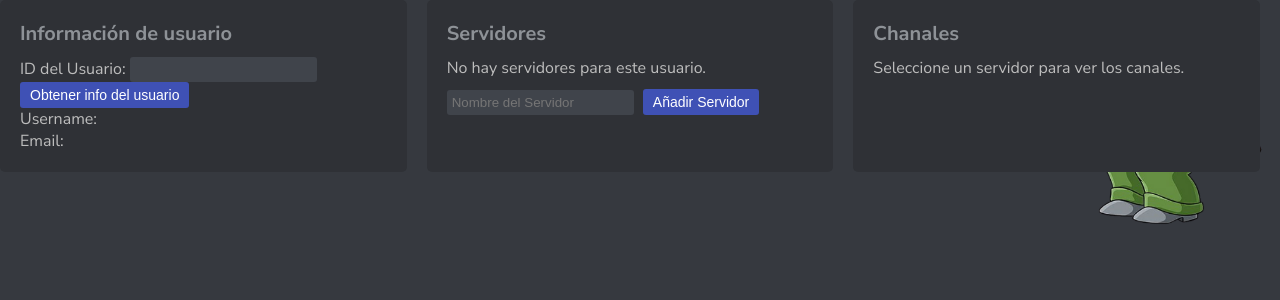
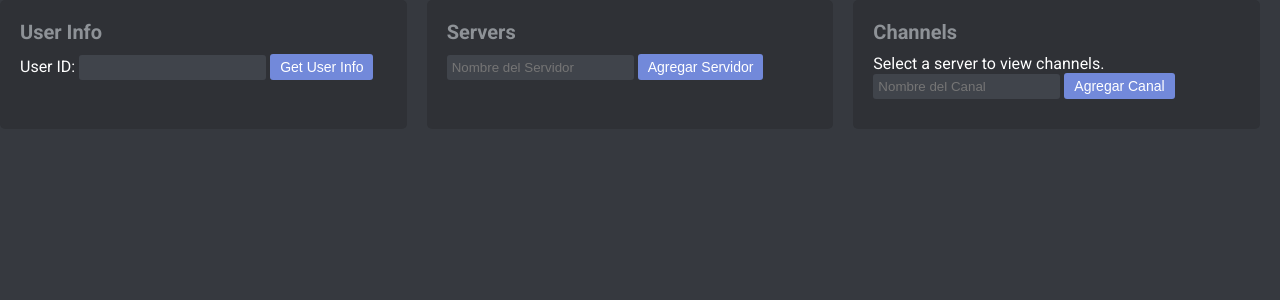
Before and after one commit to pablodamianr1983/tif_pinpals, a Python web app: template app/templates/front_pinpals-master/templates/servidores del usuario.html in a window 1280 px wide. Shown: the top 300 px of the page. Run offline with Jinja, Linux system fonts and the light colour scheme; the template is opened without the code that fills it, so the values that code supplies are empty.

Commit message:
Update servidores del usuario.html
update

```diff
--- a/app/templates/front_pinpals-master/templates/servidores del usuario.html
+++ b/app/templates/front_pinpals-master/templates/servidores del usuario.html
@@ -1,33 +1,28 @@
+
 <!DOCTYPE html>
 <html lang="en">
-<head>
-    <meta charset="UTF-8">
-    <meta name="viewport" content="width=device-width, initial-scale=1.0">
 
 <head>
     <meta charset="UTF-8">
     <meta name="viewport" content="width=device-width, initial-scale=1.0">
-    <link rel="preconnect" href="https://fonts.googleapis.com">
-    <link rel="preconnect" href="https://fonts.gstatic.com" crossorigin>
-    <link href="https://fonts.googleapis.com/css2?family=Nunito+Sans:ital,wght@0,200;0,300;0,400;0,500;0,600;0,700;0,800;0,900;0,1000;1,200;1,300;1,400;1,500;1,600;1,700;1,800;1,900;1,1000&display=swap" rel="stylesheet">
-    <title>Info de usuario</title>
+    <title>User Information</title>
+    <link href="https://fonts.googleapis.com/css2?family=Roboto:wght@400;700&display=swap" rel="stylesheet">
     <style>
+        /* Reset some default styling */
         body, h2, p {
             margin: 0;
             padding: 0;
+        }
 
+        img.profile-picture {
+            border-radius: 50%;  /* Esto hará que la imagen sea redonda */
+            border: 3px solid white; /* Opcional: añade un borde alrededor de la imagen */
         }
 
         body {
-            font-family: 'Nunito Sans', sans-serif;
-            background: url(../images/moleman.png);
+            font-family: 'Roboto', sans-serif;
             background-color: #36393f;
-            color: #BDBDBD;
-            background-position: right bottom;
-            background-size: 20%;
-            background-position: right;
-            background-repeat: no-repeat;
-
+            color: white;
         }
 
         h2 {
@@ -41,22 +36,23 @@
             padding: 5px 10px;
             border: none;
             border-radius: 3px;
-            background-color: #3F51B5;
+            background-color: #7289da;
             color: white;
             font-size: 14px;
         }
 
         button:hover {
-            background-color: #303F9F;
+            background-color: #677bc4;
         }
 
-        input[type="number"], input[type="text"] {
+        input[type="text"],
+        input[type="number"] {
             padding: 5px;
             border: none;
             border-radius: 3px;
             background-color: #40444b;
             color: white;
-            margin-right: 5px;
+            margin-bottom: 10px;
         }
 
         .container {
@@ -98,45 +94,55 @@
             }
         }
 
-        form {
-            margin-top: 10px;
+        button.delete {
+            background-color: red;
         }
+
+        button.delete:hover {
+            background-color: darkred;
+        }
+
+
     </style>
 </head>
 
 <body>
-    <div id="loadingDiv" style="position:fixed; top:0; left:0; width:100%; height:100%; background-color:rgba(0,0,0,0.9); display:none; z-index:9999;">
-        <img src="../static/images/loading.gif" alt="" style="position:absolute; top:50%; left:50%; transform:translate(-50%, -50%); width: 100px; height: auto;">
-    </div>
-    <script src="../static/js/loading.js"></script>
+
 <div class="container">
     <div class="vertical-section">
-            <h2>Información de usuario </h2>
-            <label for="userId">ID del Usuario:</label>
+        <h2>User Info</h2>
+        <label for="userId">User ID:</label>
         <input type="number" id="userId" name="userId">
-            <button onclick="getUserInfo()">Obtener info del usuario</button>
+        <button onclick="getUserInfo()">Get User Info</button>
         <div id="userInfo">
-                <p>Username: </p>
-                <p>Email: </p>
+            <!-- Aquí se insertarán los datos del usuario -->
         </div>
+        <p id="serverMessage" style="color: red;"></p>
+        <div id="allServers" style="color: white;"></div>
     </div>
 
     <div class="vertical-section">
-            <h2>Servidores</h2>
+        <h2>Servers</h2>
         <div id="serverInfo">
-                <p>No hay servidores para este usuario.</p>
+            <!-- Los servidores del usuario se cargarán aquí -->
         </div>
         <form id="add-server-form">
-                <input type="text" id="serverName" placeholder="Nombre del Servidor" required>
-                <button type="submit">Añadir Servidor</button>
+            <input type="text" id="name" placeholder="Nombre del Servidor" required>
+            <input type="hidden" id="ownerId">
+            <button type="submit">Agregar Servidor</button>
         </form>
     </div>
 
     <div class="vertical-section">
-            <h2>Chanales</h2>
+        <h2>Channels</h2>
         <div id="channelsInfo">
-                <p>Seleccione un servidor para ver los canales.</p>
+            <p>Select a server to view channels.</p>
         </div>
+        <form id="channel-form">
+            <input type="text" id="channelName" placeholder="Nombre del Canal" required>
+            <input type="hidden" id="serverId">
+            <button type="submit">Agregar Canal</button>
+        </form>
     </div>
 </div>
 
@@ -147,19 +153,69 @@
         try {
             const userId = document.getElementById('userId').value;
             const response = await fetch(`${baseURL}/users/${userId}`);
-                if (!response.ok) throw new Error('Error fetching user info');
+            if (!response.ok) {
+                throw new Error('Error fetching user info');
+            }
             const data = await response.json();
+
+            let profilePictureHTML = data.ProfilePicture
+                ? `<img src="${data.ProfilePicture}" alt="Profile Picture" width="100" height="100" class="profile-picture" />`
+                : '<p>No profile picture available</p>';
 
             document.getElementById('userInfo').innerHTML = `
                 <p>Username: ${data.Username}</p>
                 <p>Email: ${data.Email}</p>
+                ${profilePictureHTML}
             `;
 
-                getServers(userId);
+            document.getElementById('ownerId').value = userId;
+            await getServers(userId);
         } catch (error) {
             console.error(error);
         }
     }
+
+
+    async function getAllServers(userId) {
+    try {
+        const response = await fetch(`${baseURL}/servers`);
+        if (!response.ok) throw new Error('Error fetching all servers');
+        const allServers = await response.json();
+
+        let allServersHTML = '<h3>Servidores disponibles:</h3>';
+        allServers.forEach(server => {
+            allServersHTML += `<p>${server.Name}
+            <button onclick="joinServer(${userId}, ${server.ID})">Unirse</button></p>`;
+        });
+
+        document.getElementById('allServers').innerHTML = allServersHTML;
+    } catch (error) {
+        console.error(error);
+    }
+}
+
+async function joinServer(userId, serverId) {
+    try {
+        const response = await fetch(`${baseURL}/server-members/${serverId}/members`, {
+            method: 'POST',
+            headers: {
+                'Content-Type': 'application/json'
+            },
+            body: JSON.stringify({ ServerID: serverId, UserID: userId })
+        });
+
+        if (!response.ok) throw new Error('Error joining server');
+        const data = await response.json();
+
+        alert('Te has unido al servidor con éxito');
+        getUserInfo();  // Actualiza la información del usuario para reflejar el cambio
+    } catch (error) {
+        console.error('Error:', error);
+        alert('Error al unirse al servidor');
+    }
+}
+
+
 
     async function getServers(userId) {
     try {
@@ -167,41 +223,197 @@
         if (!response.ok) throw new Error('Error fetching servers');
         const servers = await response.json();
 
+        const userServers = servers.filter(server => server.OwnerID == userId);
+
         let serverInfoHTML = '';
-
-                servers.forEach(server => {
-                    if (server.OwnerID == userId) {
+        userServers.forEach(server => {
             serverInfoHTML += `
                 <div class="server">
-                                <p>Nombre del Servidor: ${server.Name}</p>
-                                <button onclick="addChannelForm(${server.ID})">Añadir Canal</button>
+                    <p>Server Name: ${server.Name}</p>
+                    <button onclick="getChannels(${server.ID})">View Channels</button>
+                    <button onclick="deleteServer(${server.ID})" class="delete">Eliminar Servidor</button>
                     <div id="channelsForServer${server.ID}"></div>
-                                <button onclick="getChannels(${server.ID})">Ver Canales</button>
                 </div>
             `;
-                    }
         });
 
         document.getElementById('serverInfo').innerHTML = serverInfoHTML;
-                document.getElementById('channelsInfo').innerHTML = '';
+
+        const serverMessageElement = document.getElementById('serverMessage');
+        const allServersElement = document.getElementById('allServers');
+        if (userServers.length === 0) {
+            serverMessageElement.textContent = 'Usted no pertenece a ningún servidor';
+            await getAllServers(userId);
+        } else {
+            serverMessageElement.textContent = '';
+            allServersElement.innerHTML = '';
+        }
     } catch (error) {
         console.error(error);
     }
 }
 
-        function addChannelForm(serverId) {
-            const form = `
-                <form onsubmit="addChannel(event, ${serverId})">
-                    <input type="text" id="channelName${serverId}" placeholder="Nombre del Canal" required>
-                    <button type="submit">Añadir Canal</button>
-                </form>
-            `;
-            document.getElementById(`channelsForServer${serverId}`).innerHTML += form;
+
+
+async function getUserServers(userId) {
+    try {
+        const response = await fetch(`${baseURL}/server-members/${userId}/servers`);
+        if (!response.ok) throw new Error('Error fetching user servers');
+        const userServers = await response.json();
+        return userServers.map(server => server.ServerID);  // Cambiado para devolver solo IDs de servidores
+    } catch (error) {
+        console.error(error);
+        return [];
+    }
 }
 
-        function addChannel(event, serverId) {
+
+async function deleteServer(serverId) {
+    try {
+        const response = await fetch(`${baseURL}/servers/${serverId}`, {
+            method: 'DELETE',
+        });
+
+        if (!response.ok) throw new Error('Error deleting server');
+        alert('Servidor eliminado con éxito');
+        const userId = document.getElementById('userId').value;
+        getUserInfo();  // Actualiza la información del usuario para reflejar el cambio
+    } catch (error) {
+        console.error('Error:', error);
+        alert('Error al eliminar el servidor');
+    }
+}
+
+
+
+
+
+    async function getChannels(serverId) {
+        try {
+            document.getElementById('serverId').value = serverId;
+            const response = await fetch(`${baseURL}/channels/by_server/${serverId}`);
+            if (!response.ok) throw new Error('Error fetching channels');
+            const channels = await response.json();
+
+            if (channels.message) {
+                document.getElementById(`channelsForServer${serverId}`).innerHTML = '<p>No channels found for this server.</p>';
+                return;
+            }
+
+            let channelInfoHTML = '';
+
+            channels.forEach(channel => {
+                channelInfoHTML += `
+                    <div class="channel">
+                        <p>Channel Name: ${channel.Name}</p>
+                        <button onclick="getMessages(${channel.ID})">View Messages</button>
+                        <div id="messagesForChannel${channel.ID}"></div>
+                        <input type="text" id="newMessageContent${channel.ID}" placeholder="Type a message" />
+                        <button onclick="addMessage(${channel.ID})">Send Message</button>
+                    </div>
+                `;
+            });
+
+            document.getElementById('channelsInfo').innerHTML = channelInfoHTML;
+        } catch (error) {
+            console.error(error);
+        }
+    }
+
+    async function getMessages(channelId) {
+    try {
+        const response = await fetch(`${baseURL}/messages`);
+        if (!response.ok) throw new Error('Error fetching messages');
+        const messages = await response.json();
+
+        let messageInfoHTML = '';
+
+        for (let message of messages) {
+    if (message.ChannelID == channelId) {
+        // Obtiene la información del usuario que envió el mensaje
+        const userResponse = await fetch(`${baseURL}/users/${message.UserID}`);
+        if (!userResponse.ok) throw new Error('Error fetching user info');
+        const userData = await userResponse.json();
+
+        // Asegúrate de que los campos Username y Email existan en la respuesta
+        if (userData.Username && userData.Email) {
+            messageInfoHTML += `<div class="message">
+                <img src="${userData.ProfilePicture || 'default-image-url'}" alt="Profile Picture" width="30" height="30" class="profile-picture" />
+                <p><strong>${userData.Username} (${userData.Email}):</strong> ${message.Content}</p>
+            </div>`;
+        } else {
+            console.error('Username and Email fields are missing in the user data', userData);
+        }
+    }
+}
+
+        document.getElementById(`messagesForChannel${channelId}`).innerHTML = messageInfoHTML;
+    } catch (error) {
+        console.error(error);
+    }
+}
+
+
+    async function addMessage(channelId) {
+        try {
+            const content = document.getElementById(`newMessageContent${channelId}`).value;
+            const userId = document.getElementById('userId').value;
+
+            const response = await fetch(`${baseURL}/messages/`, {
+                method: 'POST',
+                headers: {
+                    'Content-Type': 'application/json'
+                },
+                body: JSON.stringify({
+                    Content: content,
+                    UserID: userId,
+                    ChannelID: channelId
+                })
+            });
+
+            if (response.ok) {
+                alert('Mensaje enviado');
+                getMessages(channelId);
+                document.getElementById(`newMessageContent${channelId}`).value = '';
+            } else {
+                console.error('Error al enviar el mensaje:', response.statusText);
+                alert('Error al enviar el mensaje');
+            }
+        } catch (error) {
+            console.error(error);
+        }
+    }
+
+    document.getElementById('add-server-form').addEventListener('submit', function(event) {
         event.preventDefault();
-            const name = document.getElementById(`channelName${serverId}`).value;
+        const name = document.getElementById('name').value;
+        const ownerId = document.getElementById('ownerId').value;
+
+        fetch(`${baseURL}/servers/`, {
+                method: "POST",
+                headers: {
+                    "Content-Type": "application/json"
+                },
+                body: JSON.stringify({
+                    Name: name,
+                    OwnerID: ownerId
+                })
+            })
+            .then(response => response.json())
+            .then(data => {
+                alert("Servidor agregado con éxito");
+                document.getElementById('name').value = '';
+                getUserInfo();
+            })
+            .catch(error => {
+                console.error('Error:', error);
+            });
+    });
+
+    document.getElementById('channel-form').addEventListener('submit', function(event) {
+        event.preventDefault();
+        const name = document.getElementById('channelName').value;
+        const serverId = document.getElementById('serverId').value;
 
         fetch(`${baseURL}/channels/`, {
                 method: "POST",
@@ -216,95 +428,13 @@
             .then(response => response.json())
             .then(data => {
                 alert("Canal agregado con éxito");
-                document.getElementById(`channelName${serverId}`).value = '';
-                getServers(document.getElementById('userId').value);
+                document.getElementById('channelName').value = '';
+                getChannels(serverId);
             })
             .catch(error => {
                 console.error('Error:', error);
             });
-        }
-
-        async function getChannels(serverId) {
-            try {
-                const response = await fetch(`${baseURL}/channels/by_server/${serverId}`);
-                if (!response.ok) throw new Error('Error fetching channels');
-                const channels = await response.json();
-
-                if (channels.message) {
-                    document.getElementById(`channelsForServer${serverId}`).innerHTML = '<p>No channels found for this server.</p>';
-                    return;
-                }
-
-                let channelInfoHTML = '';
-
-                channels.forEach(channel => {
-                    channelInfoHTML += `
-                        <div class="channel">
-                            <p>Nombre del Canal: ${channel.Name}</p>
-                            <button onclick="getMessages(${channel.ID})">Ver Mensajes</button>
-                            <div id="messagesForChannel${channel.ID}"></div>
-                            <input type="text" id="newMessageContent${channel.ID}" placeholder="Type a message" />
-                            <button onclick="addMessage(${channel.ID})">Enviar Mensaje</button>
-                        </div>
-                    `;
     });
-
-                document.getElementById(`channelsForServer${serverId}`).innerHTML = channelInfoHTML;
-            } catch (error) {
-                console.error(error);
-            }
-        }
-
-        async function getMessages(channelId) {
-            try {
-                const response = await fetch(`${baseURL}/messages`);
-                if (!response.ok) throw new Error('Error fetching messages');
-                const messages = await response.json();
-
-                let messageInfoHTML = '';
-
-                messages.forEach(message => {
-                    if (message.ChannelID == channelId) {
-                        messageInfoHTML += `<div class="message">Content: ${message.Content}</div>`;
-                    }
-                });
-
-                document.getElementById(`messagesForChannel${channelId}`).innerHTML = messageInfoHTML;
-            } catch (error) {
-                console.error(error);
-            }
-        }
-
-        async function addMessage(channelId) {
-            try {
-                const content = document.getElementById(`newMessageContent${channelId}`).value;
-                const userId = 1;
-
-                const response = await fetch(`${baseURL}/messages/`, {
-                    method: 'POST',
-                    headers: {
-                        'Content-Type': 'application/json'
-                    },
-                    body: JSON.stringify({
-                        Content: content,
-                        UserID: userId,
-                        ChannelID: channelId
-                    })
-                });
-
-                if (response.ok) {
-                    const data = await response.json();
-                    console.log(data);
-                    alert('Mensaje enviado');
-                    getMessages(channelId);
-                } else {
-                    console.error('Error al enviar el mensaje:', response.statusText);
-                    alert('Error al enviar el mensaje');
-                }
-            } catch (error) {
-                console.error(error);
-            }
-        }
 </script>
 </body>
 
```
Lines whose indentation alone changed are shown as unchanged.
